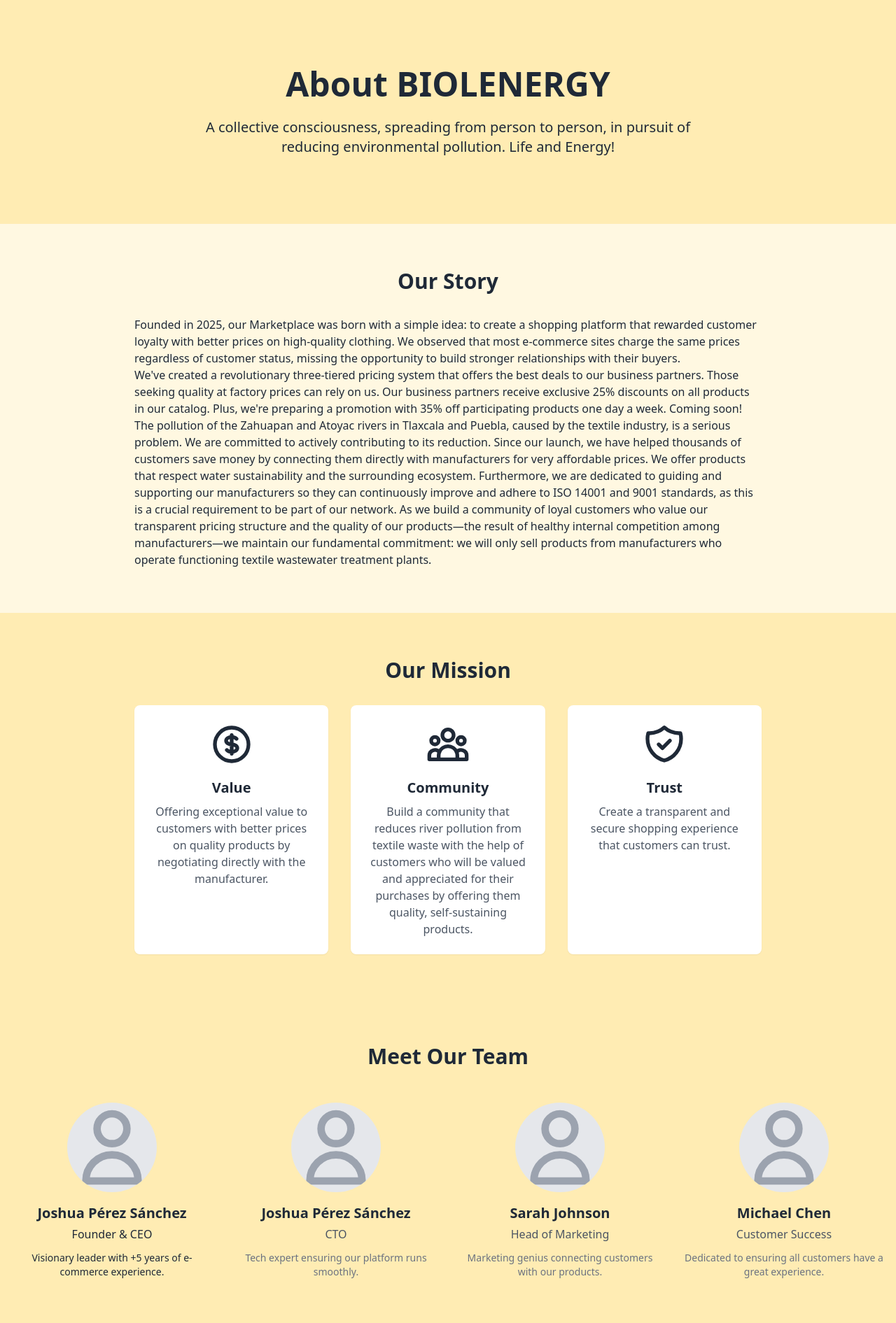
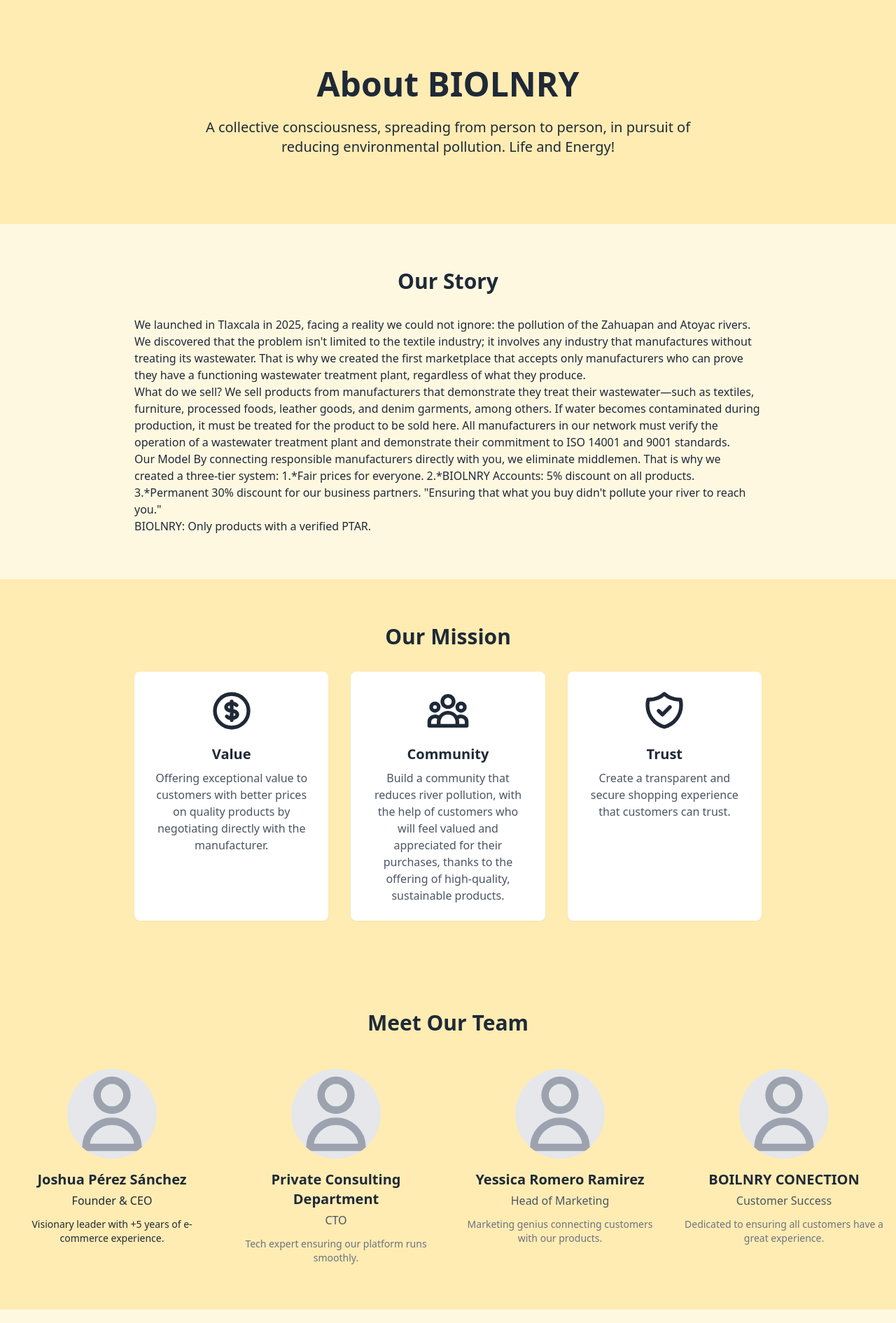
Before and after one commit to ApoptsJoh39/BIOLNRY, a Django app: page /about/ in a window 1280 px wide. Shown: the part 72-1963 px from the top of the page at 70% size. Run offline with Django 5.2, Linux system fonts and the light colour scheme; some libraries are stand-ins or nearby versions.

Commit message:
Actualización de nuestra historia8_agosto_2026

```diff
--- a/templates/base.html
+++ b/templates/base.html
@@ -153,7 +153,7 @@
             </div>
 
             <div class="border-t border-gray-800 mt-8 pt-8 flex flex-col md:flex-row justify-between items-center">
-                <p class="text-gray-400">&copy; {% now "Y" %} Marketplace. All rights reserved.</p>
+                <p class="text-gray-400">&copy; {% now "Y" %} Marketplace. All rights reserved. We verify the operation of the manufacturer's wastewater treatment plants.</p>
                 <div class="mt-4 md:mt-0 flex space-x-4">
                     <a href="#" class="text-gray-400 hover:text-white">
                         <span class="sr-only">Facebook</span>
--- a/templates/pages/about.html
+++ b/templates/pages/about.html
@@ -159,7 +159,7 @@
 <section class="bg-cream-200 from-primary-600 to-primary-800 text-black py-16 md:py-24">
     <div class="container mx-auto px-4">
         <div class="max-w-3xl mx-auto text-center">
-            <h1 class="text-4xl md:text-5xl font-heading font-bold mb-6">About BIOLENERGY</h1>
+            <h1 class="text-4xl md:text-5xl font-heading font-bold mb-6">About BIOLNRY</h1>
             <p class="text-lg md:text-xl mb-0">A collective consciousness, spreading from person to person, in pursuit
                 of reducing environmental pollution. Life and Energy!</p>
         </div>
@@ -173,29 +173,23 @@
             <h2 class="text-3xl font-heading font-bold mb-8 text-center">Our Story</h2>
 
             <div class="prose prose-lg mx-auto">
-                <p>Founded in 2025, our Marketplace was born with a simple idea: to create a shopping platform that
-                    rewarded customer loyalty with better prices on high-quality clothing. We observed that most
-                    e-commerce sites charge the same prices regardless of customer status, missing the opportunity to
-                    build stronger relationships with their buyers.</p>
+                <p>We launched in Tlaxcala in 2025, facing a reality we could not ignore: the pollution of the Zahuapan and Atoyac rivers.
+                   We discovered that the problem isn't limited to the textile industry; it involves any industry that manufactures without treating its wastewater.
+                   That is why we created the first marketplace that accepts only manufacturers who can prove they have a functioning wastewater treatment plant, regardless of what they produce.</p>
 
-                <p>We've created a revolutionary three-tiered pricing system that offers the best deals to our business
-                    partners. Those seeking quality at factory prices can rely on us. Our business partners receive
-                    exclusive 25% discounts on all products in our catalog. Plus, we're preparing a promotion with 35%
-                    off participating products one day a week. Coming soon!</p>
+                <p>What do we sell?
+                    We sell products from manufacturers that demonstrate they treat their wastewater—such as textiles, furniture, processed foods, leather goods, and denim garments, among others. If water becomes contaminated during production, it must be treated for the product to be sold here.
+                    All manufacturers in our network must verify the operation of a wastewater treatment plant and demonstrate their commitment to ISO 14001 and 9001 standards.</p>
 
-                <p>The pollution of the Zahuapan and Atoyac rivers in Tlaxcala and Puebla, caused by the textile
-                    industry, is a serious problem. We are committed to actively contributing to its reduction.
+                <p>Our Model
+                    By connecting responsible manufacturers directly with you, we eliminate middlemen.
+                    That is why we created a three-tier system:
+                          1.*Fair prices for everyone.
+                          2.*BIOLNRY Accounts: 5% discount on all products.
+                          3.*Permanent 30% discount for our business partners.
+                    "Ensuring that what you buy didn't pollute your river to reach you."</p>
 
-                    Since our launch, we have helped thousands of customers save money by connecting them directly with
-                    manufacturers for very affordable prices. We offer products that respect water sustainability and
-                    the surrounding ecosystem. Furthermore, we are dedicated to guiding and supporting our manufacturers
-                    so they can continuously improve and adhere to ISO 14001 and 9001 standards, as this is a crucial
-                    requirement to be part of our network.
-
-                    As we build a community of loyal customers who value our transparent pricing structure and the
-                    quality of our products—the result of healthy internal competition among manufacturers—we maintain
-                    our fundamental commitment: we will only sell products from manufacturers who operate functioning
-                    textile wastewater treatment plants.</p>
+                <p>BIOLNRY: Only products with a verified PTAR.</p>
             </div>
         </div>
     </div>
@@ -230,9 +224,9 @@
                         </svg>
                     </div>
                     <h3 class="text-xl font-semibold mb-2">Community</h3>
-                    <p class="text-gray-600">Build a community that reduces river pollution from textile waste with the
-                        help of customers who will be valued and appreciated for their purchases by offering them
-                        quality, self-sustaining products.</p>
+                    <p class="text-gray-600">Build a community that reduces river pollution,
+                        with the help of customers who will feel valued and appreciated for their purchases,
+                        thanks to the offering of high-quality, sustainable products.</p>
                 </div>
 
                 <div class="bg-white p-6 rounded-lg shadow-sm text-center">
@@ -279,7 +273,7 @@
                             d="M16 7a4 4 0 11-8 0 4 4 0 018 0zM12 14a7 7 0 00-7 7h14a7 7 0 00-7-7z" />
                     </svg>
                 </div>
-                <h3 class="text-xl font-semibold mb-1">Joshua Pérez Sánchez</h3>
+                <h3 class="text-xl font-semibold mb-1">Private Consulting Department</h3>
                 <p class="text-gray-600 mb-3">CTO</p>
                 <p class="text-sm text-gray-500">Tech expert ensuring our platform runs smoothly.</p>
             </div>
@@ -292,8 +286,8 @@
                             d="M16 7a4 4 0 11-8 0 4 4 0 018 0zM12 14a7 7 0 00-7 7h14a7 7 0 00-7-7z" />
                     </svg>
                 </div>
-                <h3 class="text-xl font-semibold mb-1">Sarah Johnson</h3>
-                <p class="text-gray-600 mb-3">Head of Marketing</p>
+                <h3 class="text-xl font-semibold mb-1">Yessica Romero Ramirez</h3>
+                <p class="text-gray-600 mb-3">Head of Marketing</p    >
                 <p class="text-sm text-gray-500">Marketing genius connecting customers with our products.</p>
             </div>
 
@@ -305,7 +299,7 @@
                             d="M16 7a4 4 0 11-8 0 4 4 0 018 0zM12 14a7 7 0 00-7 7h14a7 7 0 00-7-7z" />
                     </svg>
                 </div>
-                <h3 class="text-xl font-semibold mb-1">Michael Chen</h3>
+                <h3 class="text-xl font-semibold mb-1">BOILNRY CONECTION</h3>
                 <p class="text-gray-600 mb-3">Customer Success</p>
                 <p class="text-sm text-gray-500">Dedicated to ensuring all customers have a great experience.</p>
             </div>
@@ -364,7 +358,8 @@
                     </div>
                     <div>
                         <h3 class="text-xl font-semibold mb-2">Integrity</h3>
-                        <p class="text-gray-600">We operate with transparency and honesty in all our business practices.
+                        <p class="text-gray-600">Only products with a verified PTAR.
+                            We verify functionality every six months.
                         </p>
                     </div>
                 </div>
```
